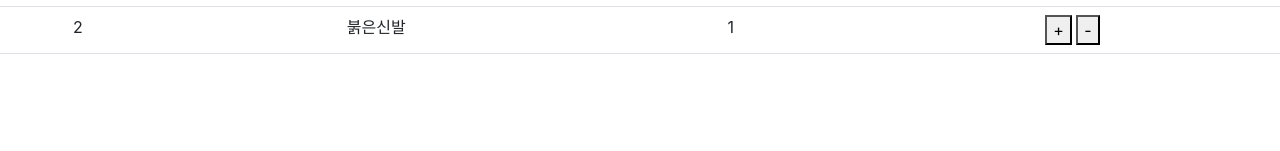
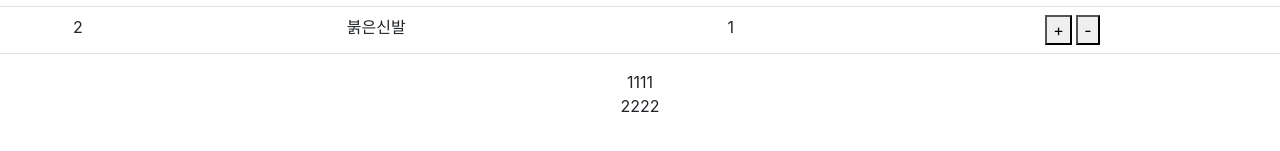
Before and after one commit to IBST-yoonSangHyeon/myProjectShopMall, a React (Create React App) app: page /cart in a window 1280 px wide. Shown: the part 185-336 px from the top of the page. Built offline with nearby package versions, Linux system fonts and the light colour scheme.

Commit message:
성능잡기2. 쓸데없는 재렌더링을 막는 memo

```diff
--- a/src/Cart.js
+++ b/src/Cart.js
@@ -1,4 +1,4 @@
-import React, { useState, useContext, useEffect, useCallback, useMemo } from 'react';
+import React, { useState, useContext, useEffect, useCallback, useMemo, memo } from 'react';
 import { Table } from 'react-bootstrap'; // export default : 기본, 중괄호 해당 이름만....
 import { connect, useDispatch, useSelector } from 'react-redux';
 
@@ -56,7 +56,7 @@ const Cart = ( props ) => {
 
             }
 
-
+            <Parent 이름="존박1" 나이="20"/>
         </div>
     );
 };
@@ -71,4 +71,23 @@ const Cart = ( props ) => {
 
 // export default connect(state를props화)(Cart)
 
+
+function Parent(props){
+return (
+    <div>
+    <Child1 이름={ props.이름 }/>
+    <Child2 나이={ props.나이 }/>
+    </div>
+)
+}
+function Child1(props){
+    useEffect( ()=>{ console.log('렌더링됨1') } );
+    return <div>1111</div>
+}
+// 기존 props와 바뀐 pops를 비교 연산후에 컴포넌트를 업데이트 할지 말지 결정함
+let Child2 = memo((props) => {
+    useEffect( ()=>{ console.log('렌더링됨2') } );
+    return <div>2222</div>
+});
+
 export default Cart;
```
